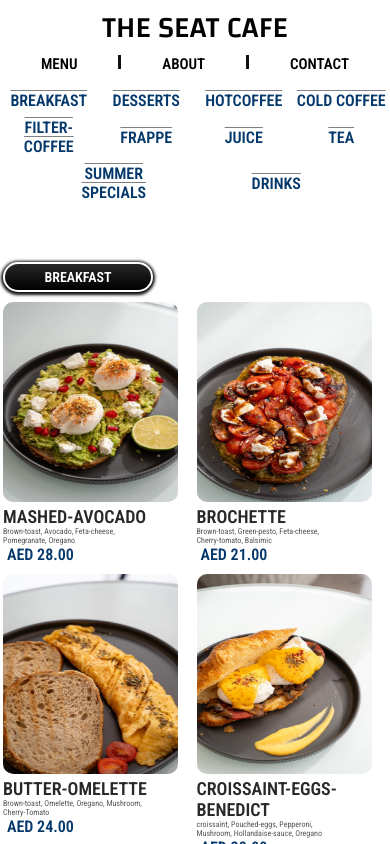
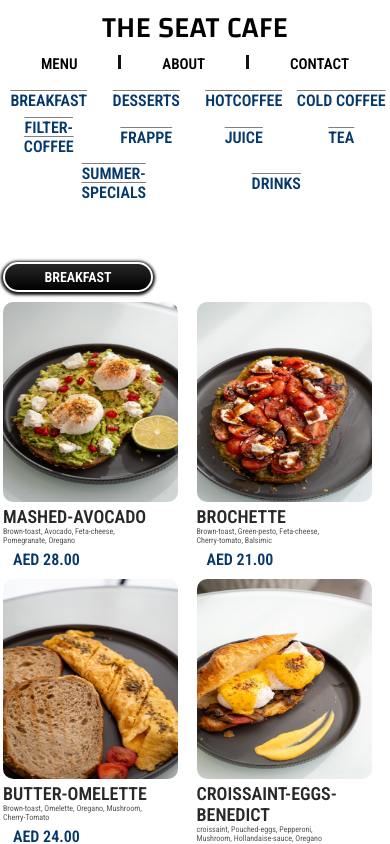
Before and after one commit to BrianKayy/cafe, a React (Create React App) app: page / in a window 390 px wide. Shown: the top 844 px of the page. Built offline with nearby package versions, Linux system fonts and the light colour scheme.

Commit message:
headng navbar edit

```diff
--- a/src/Home.js
+++ b/src/Home.js
@@ -25,7 +25,7 @@ const Home = () => {
 <Link   to='/Frappe'>FRAPPE</Link>
 <Link   to='/Juice'> JUICE </Link>
 <Link   to='/Tea'>TEA</Link>
-<Link   to='/New'>SUMMER SPECIALS</Link>
+<Link   to='/New'>SUMMER-SPECIALS</Link>
 <Link   to='/ColdDrinks'>  DRINKS</Link>
 
       </div>
--- a/src/index.css
+++ b/src/index.css
@@ -470,7 +470,7 @@ font-family: 'Roboto Condensed', sans-serif;
 }
 
 .bfast h5{
-  padding-left: 4px;
+  padding-top: 5px;
   font-size: 16px;
   color: #05386b;
 }
```
